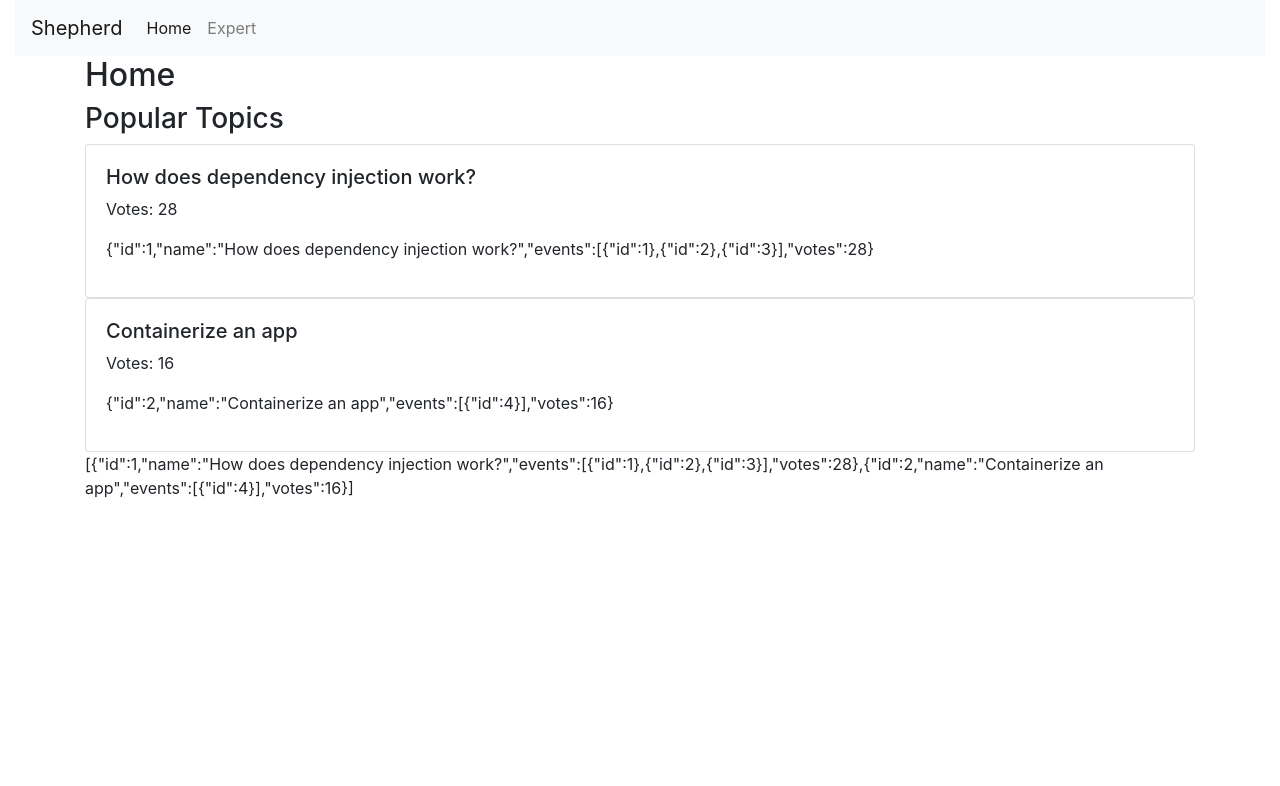
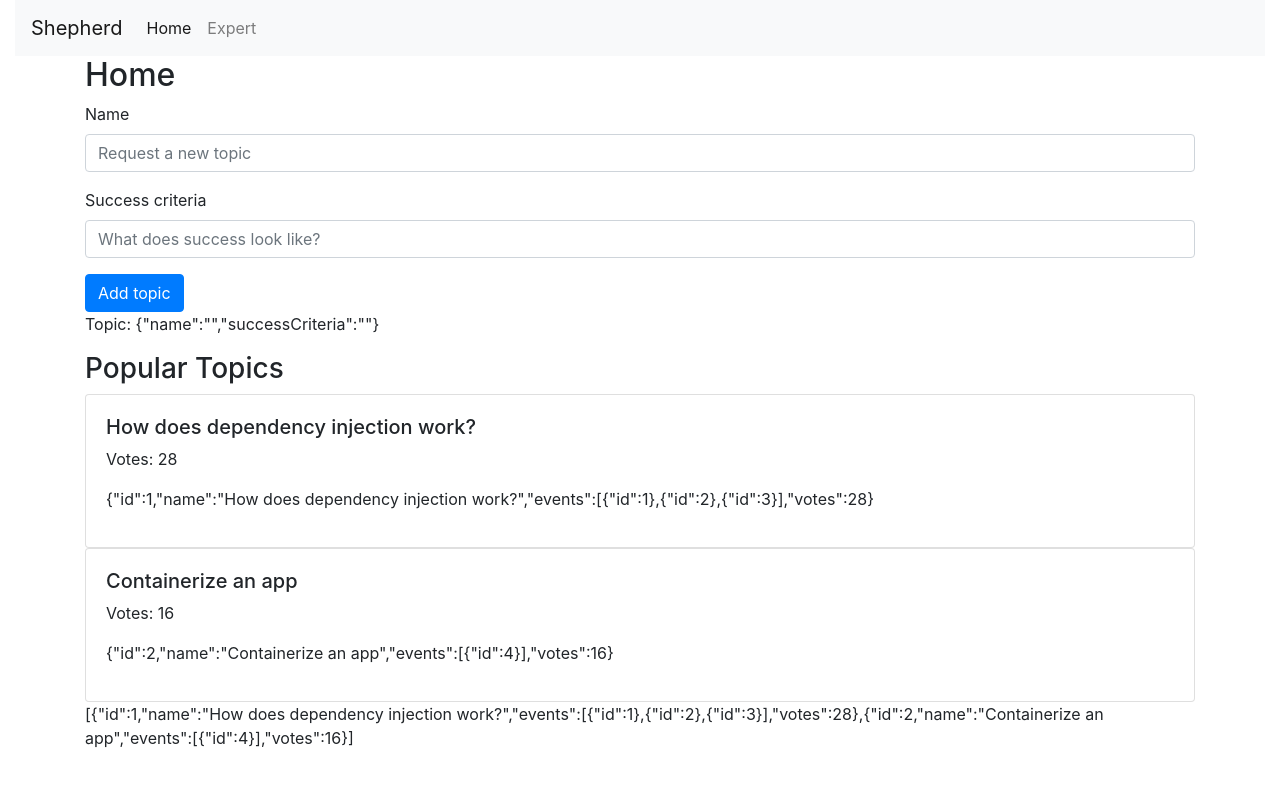
Before and after one commit to RightpointLabs/shepherd-ui, a React (Create React App) app: page / in a window 1280 px wide. Shown: the top 786 px of the page. Built offline with nearby package versions, Linux system fonts and the light colour scheme.

Commit message:
Creating and wiring add topic

```diff
--- /dev/null
+++ b/src/components/add-topic/add-topic.jsx
@@ -0,0 +1,58 @@
+import React, { Component } from 'react';
+
+class AddTopic extends Component {
+    constructor(props) {
+        super(props);
+
+        this.state = {
+            "name": "",
+            "successCriteria": ""
+        };
+
+        this.handleInputChange = this.handleInputChange.bind(this);
+    }
+
+    handleInputChange(event) {
+        const target = event.target;
+        const value = target.type === 'checkbox' ? target.checked : target.value;
+        const name = target.name;
+
+        this.setState({
+            [name]: value
+        });
+    }
+
+    render() {
+        return (
+            <div>
+                <form>
+                    <div className="form-group">
+                        <label>Name</label>
+                        <input
+                            type="text"
+                            name="name"
+                            value={this.state.name}
+                            onChange={this.handleInputChange}
+                            className="form-control"
+                            placeholder="Request a new topic" />
+                    </div>
+                    <div className="form-group">
+                        <label>Success criteria</label>
+                        <input
+                            type="text"
+                            name="successCriteria"
+                            value={this.state.successCriteria}
+                            onChange={this.handleInputChange}
+                            className="form-control"
+                            placeholder="What does success look like?" />
+                    </div>
+                    <button type="submit" className="btn btn-primary">Add topic</button>
+                </form>
+
+                <p>Topic: {JSON.stringify(this.state)}</p>
+            </div>
+        );
+    }
+}
+
+export default AddTopic;
--- a/src/components/topics-list/topics-list.jsx
+++ b/src/components/topics-list/topics-list.jsx
@@ -1,5 +1,6 @@
 import React, { Component } from 'react';
 
+import AddTopic from '../add-topic/add-topic';
 import Topic from '../topic/topic';
 
 class TopicsList extends Component {
@@ -49,6 +50,8 @@ class TopicsList extends Component {
 
         return (
             <div>
+                <AddTopic />
+
                 <h3>Popular Topics</h3>
 
                 {topics.map(topic =>
```
